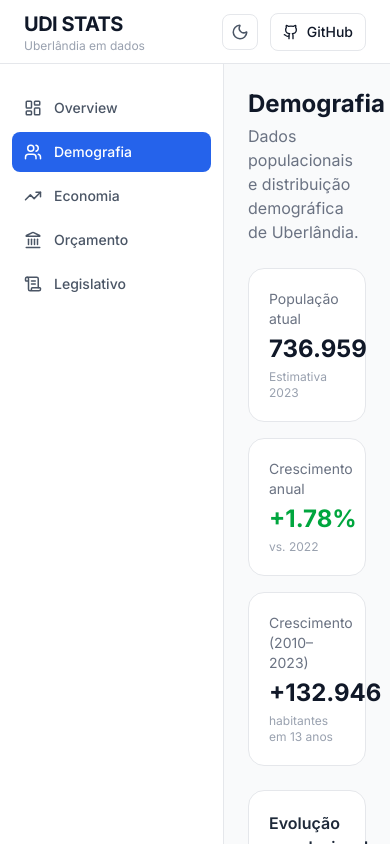
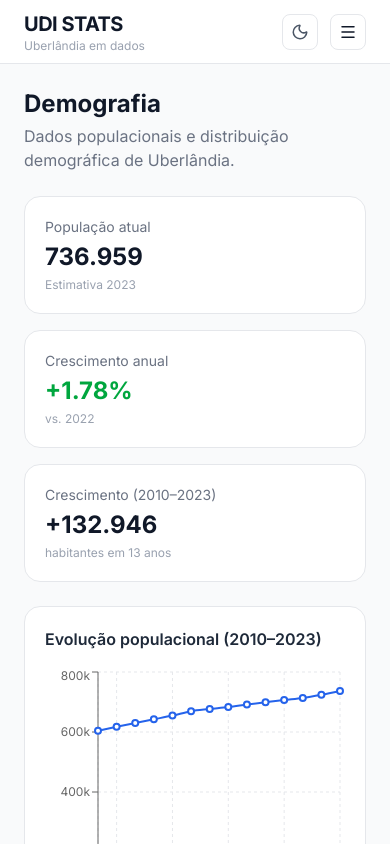
Before and after one commit to lucascamargosi/udi-stats, a Next.js app: page /demografia in a window 390 px wide. Shown: the top 844 px of the page. Built offline with nearby package versions, Linux system fonts and the light colour scheme.

Commit message:
feat(layout): adiciona menu mobile com dropdown e oculta sidebar em telas pequenas

```diff
--- a/src/app/layout.tsx
+++ b/src/app/layout.tsx
@@ -1,26 +1,32 @@
-import type { Metadata } from "next";
-import { Inter } from "next/font/google";
-import "./globals.css";
-import ThemeProvider from "@/components/ui/ThemeProvider";
-import Header from "@/components/layout/Header";
-import Sidebar from "@/components/layout/Sidebar";
-import Footer from "@/components/layout/Footer";
+import type { Metadata } from 'next';
+import { Inter } from 'next/font/google';
+import './globals.css';
+import ThemeProvider from '@/components/ui/ThemeProvider';
+import Header from '@/components/layout/Header';
+import Sidebar from '@/components/layout/Sidebar';
+import Footer from '@/components/layout/Footer';
 
-const inter = Inter({ subsets: ["latin"] });
+const inter = Inter({ subsets: ['latin'] });
 
 export const metadata: Metadata = {
-  title: "UDI Stats — Uberlândia em dados",
-  description: "Painel de análise municipal com dados públicos de Uberlândia",
+  title: 'UDI Stats — Uberlândia em dados',
+  description: 'Painel de análise municipal com dados públicos de Uberlândia',
 };
 
-export default function RootLayout({ children }: { children: React.ReactNode }) {
+export default function RootLayout({
+  children,
+}: {
+  children: React.ReactNode;
+}) {
   return (
     <html lang="pt-BR" suppressHydrationWarning>
       <body className={inter.className}>
         <ThemeProvider>
           <Header />
-          <Sidebar />
-          <main className="ml-56 pt-16 min-h-screen flex flex-col">
+          <div className="hidden md:block">
+            <Sidebar />
+          </div>
+          <main className="md:ml-56 pt-16 min-h-screen flex flex-col">
             {children}
           </main>
         </ThemeProvider>
--- a/src/components/layout/Header.tsx
+++ b/src/components/layout/Header.tsx
@@ -1,9 +1,25 @@
+"use client";
+
 import Link from "next/link";
-import { Github } from "lucide-react";
+import { usePathname } from "next/navigation";
+import { useState } from "react";
+import { Github, Menu, X, LayoutDashboard, Users, TrendingUp, Landmark, ScrollText } from "lucide-react";
 import ThemeToggle from "@/components/ui/ThemeToggle";
 
+const navItems = [
+  { label: "Overview",    href: "/overview",    icon: LayoutDashboard },
+  { label: "Demografia",  href: "/demografia",  icon: Users },
+  { label: "Economia",    href: "/economia",    icon: TrendingUp },
+  { label: "Orçamento",   href: "/orcamento",   icon: Landmark },
+  { label: "Legislativo", href: "/legislativo", icon: ScrollText },
+];
+
 export default function Header() {
+  const pathname = usePathname();
+  const [menuOpen, setMenuOpen] = useState(false);
+
   return (
+    <>
       <header className="fixed top-0 left-0 right-0 z-50 h-16 px-6 flex items-center justify-between
                          bg-white dark:bg-gray-900 border-b border-gray-200 dark:border-gray-800">
         <Link href="/overview" className="flex flex-col leading-tight">
@@ -18,13 +34,51 @@ export default function Header() {
           <Link
             href="https://github.com/lucascamargosi/udi-stats"
             target="_blank"
-          className="flex items-center gap-2 px-3 py-2 rounded-lg border border-gray-200 dark:border-gray-700
+            className="hidden sm:flex items-center gap-2 px-3 py-2 rounded-lg border border-gray-200 dark:border-gray-700
                        hover:bg-gray-100 dark:hover:bg-gray-800 transition-colors text-sm font-medium"
           >
             <Github size={16} />
             GitHub
           </Link>
+
+          {/* Botão hamburguer — só aparece no mobile */}
+          <button
+            onClick={() => setMenuOpen((prev) => !prev)}
+            className="md:hidden p-2 rounded-lg border border-gray-200 dark:border-gray-700
+                       hover:bg-gray-100 dark:hover:bg-gray-800 transition-colors"
+            aria-label="Abrir menu"
+          >
+            {menuOpen ? <X size={18} /> : <Menu size={18} />}
+          </button>
         </div>
       </header>
+
+      {/* Dropdown mobile */}
+      {menuOpen && (
+        <div className="fixed top-16 left-0 right-0 z-40 bg-white dark:bg-gray-900
+                        border-b border-gray-200 dark:border-gray-800 md:hidden shadow-lg">
+          <nav className="flex flex-col p-3 gap-1">
+            {navItems.map(({ label, href, icon: Icon }) => {
+              const active = pathname === href;
+              return (
+                <Link
+                  key={href}
+                  href={href}
+                  onClick={() => setMenuOpen(false)}
+                  className={`flex items-center gap-3 px-3 py-2.5 rounded-lg text-sm font-medium transition-colors
+                    ${active
+                      ? "bg-blue-600 text-white"
+                      : "text-gray-600 dark:text-gray-400 hover:bg-gray-100 dark:hover:bg-gray-800"
+                    }`}
+                >
+                  <Icon size={18} />
+                  {label}
+                </Link>
+              );
+            })}
+          </nav>
+        </div>
+      )}
+    </>
   );
 }
```
Lines whose indentation alone changed are shown as unchanged.
